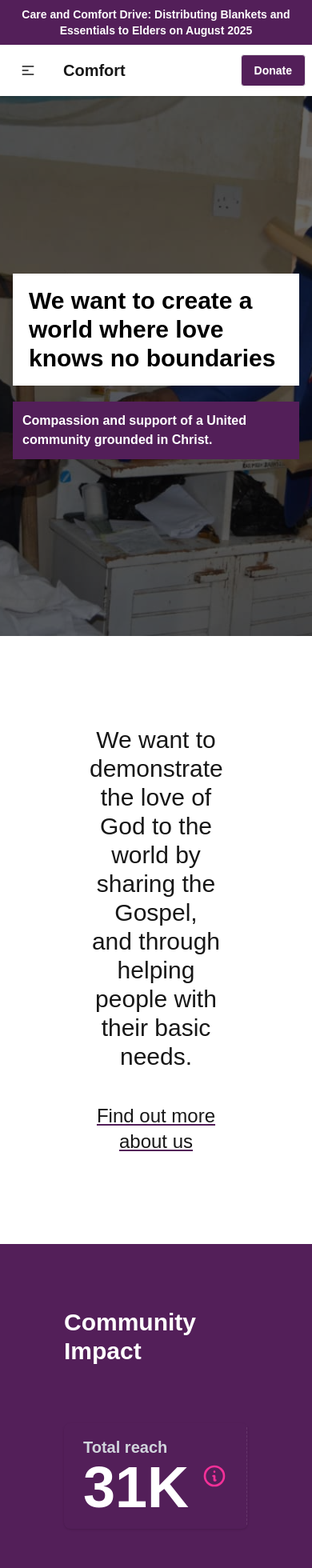
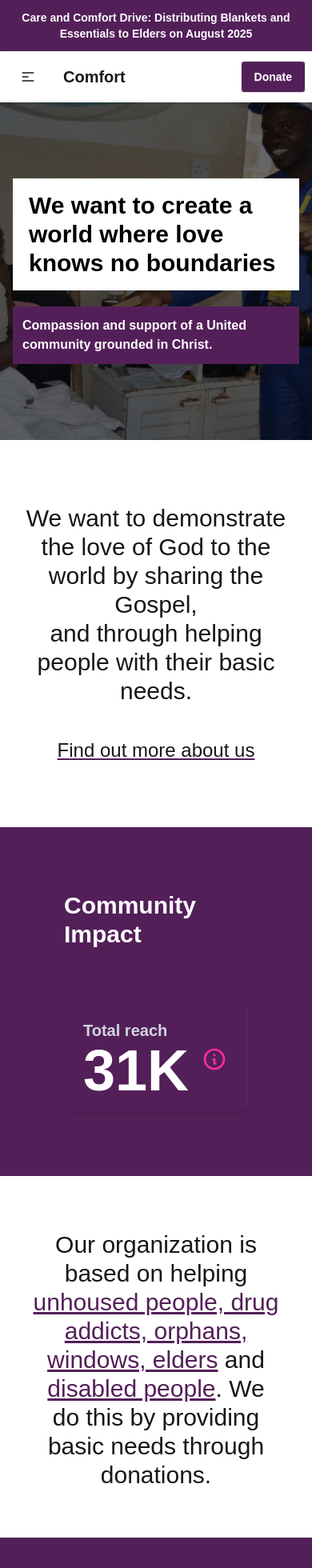
Before and after one commit to kevinmisigaro/comfort-mission, a Next.js app: page / in a window 390 px wide. Shown: the top 1960 px of the page at 80% size. Built offline with nearby package versions, Linux system fonts and the light colour scheme.

Commit message:
implemented responsiveness

```diff
--- a/src/app/(about)/whoarewe/page.tsx
+++ b/src/app/(about)/whoarewe/page.tsx
@@ -5,7 +5,7 @@ function Page() {
   return (
     <div>
       <HeroSection title="Who we are" />
-      <div className="py-10 px-48 w-full">
+      <div className="py-10 px-5 md:px-48 w-full">
         <p className="text-2xl text-justify">
           Comfort Mission International Ministry is a non-profit organization,
           formed in Arizona, USA. It is exempt from federal income tax under
--- a/src/app/page.tsx
+++ b/src/app/page.tsx
@@ -5,7 +5,7 @@ export default function Home() {
   return (
     <>
       <div
-        className="hero min-h-[80vh]"
+        className="hero min-h-[50vh] md:min-h-[80vh]"
         style={{
           backgroundImage: "url(/new/PHOTO-2025-07-12-03-48-39.jpg)",
         }}
@@ -23,7 +23,7 @@ export default function Home() {
         </div>
       </div>
 
-      <div className="p-28 text-center">
+      <div className="px-5 py-20 md:p-28 text-center">
         <div className="text-3xl mb-10">
           We want to demonstrate the love of God to the world by sharing the
           Gospel,
@@ -117,7 +117,7 @@ export default function Home() {
         <LatestNews />
       </div> */}
 
-      <div className="p-20 text-center mb-10 flex flex-col md:flex-row">
+      <div className="px-5 md:p-20 text-center mb-10 flex flex-col md:flex-row">
         <div
           className="basis-1/2 h-[50vh] bg-top"
           style={{
--- a/src/components/HeroSection.tsx
+++ b/src/components/HeroSection.tsx
@@ -3,7 +3,7 @@ import React from "react";
 function HeroSection({ title, image = "/new/PHOTO-2025-07-12-02-58-14.jpg" }: { title: string, image?: string }) {
   return (
     <div
-      className="hero min-h-[60vh] md:min-h-[50vh]"
+      className="hero min-h-[30vh] md:min-h-[50vh]"
       style={{
         backgroundImage: `url(${image})`,
         backgroundSize: 'cover',
--- a/src/components/Topbar.tsx
+++ b/src/components/Topbar.tsx
@@ -1,11 +1,9 @@
-function Topbar({
-    text
-}:{ text: string }) {
+function Topbar({ text }: { text: string }) {
   return (
-    <div className="text-white bg-[#531f59] text-center py-2 font-bold text-sm">
-        {text}
+    <div className="text-white bg-[#531f59] text-center px-5 py-3 md:py-2 font-bold text-sm">
+      {text}
     </div>
-  )
+  );
 }
 
-export default Topbar
+export default Topbar;
```
